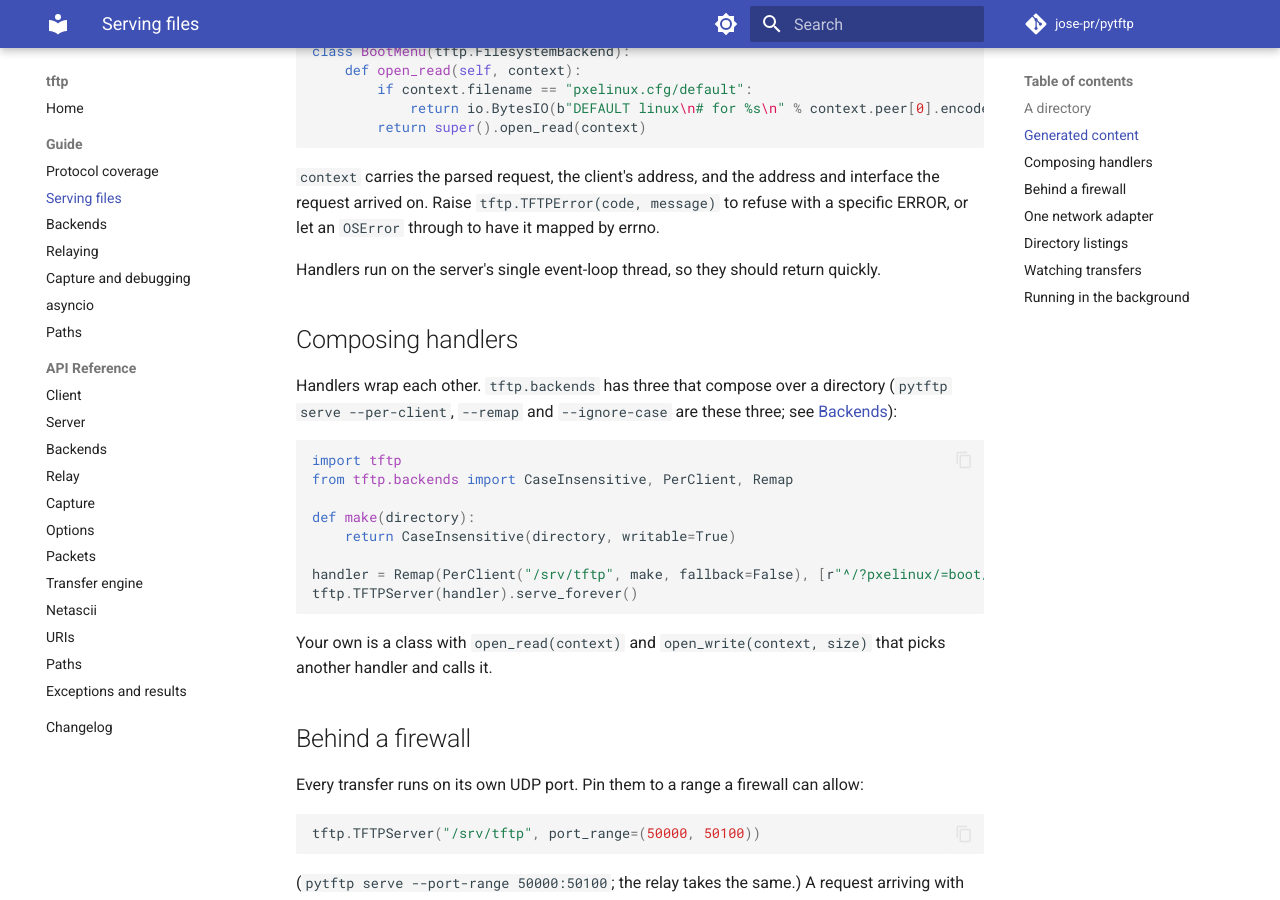
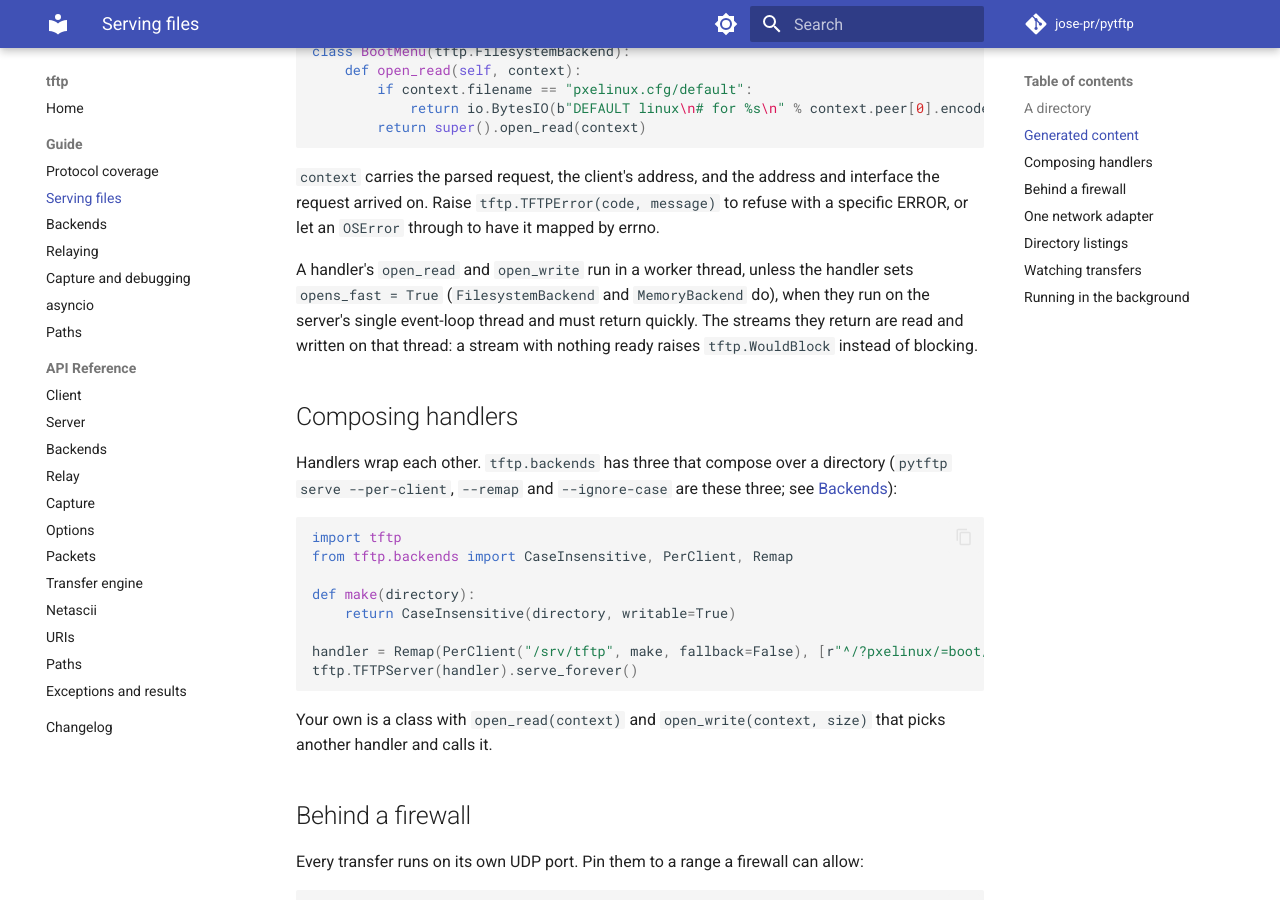
Before and after one commit to jose-pr/pytftp, an MkDocs documentation site: the page built from docs/serving.md, in a window 1280 px wide and 900 px high, scrolled down 772 px. Built offline with MkDocs 1.6.1 and Material for MkDocs 9.7.7, drawn with Linux system fonts in a browser that asks for light colours; comment, search, counter and statistics services are not loaded.

Commit message:
docs: broadcast requests are RFC 1123 4.2.3.5, handlers' hooks run in a worker unless opens_fast, the path extra is listed, trace times have microseconds

```diff
--- a/docs/serving.md
+++ b/docs/serving.md
@@ -43,8 +43,11 @@ and interface the request arrived on. Raise `tftp.TFTPError(code, message)`
 to refuse with a specific ERROR, or let an `OSError` through to have it
 mapped by errno.
 
-Handlers run on the server's single event-loop thread, so they should return
-quickly.
+A handler's `open_read` and `open_write` run in a worker thread, unless the handler
+sets `opens_fast = True` (`FilesystemBackend` and `MemoryBackend` do), when they run
+on the server's single event-loop thread and must return quickly. The streams they
+return are read and written on that thread: a stream with nothing ready raises
+`tftp.WouldBlock` instead of blocking.
 
 ## Composing handlers
 
```
Also changed, not shown: AGENTS.md (+3 -1 lines), docs/capture.md (+1 -1 lines), docs/index.md (+1 -0 lines), docs/protocol.md (+1 -1 lines), src/tftp/AGENTS.md (+2 -2 lines), 2 other files.
